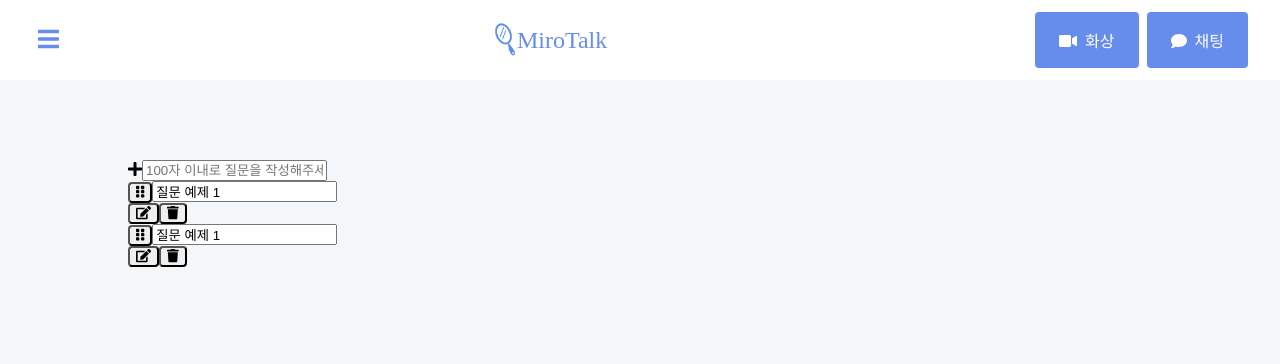
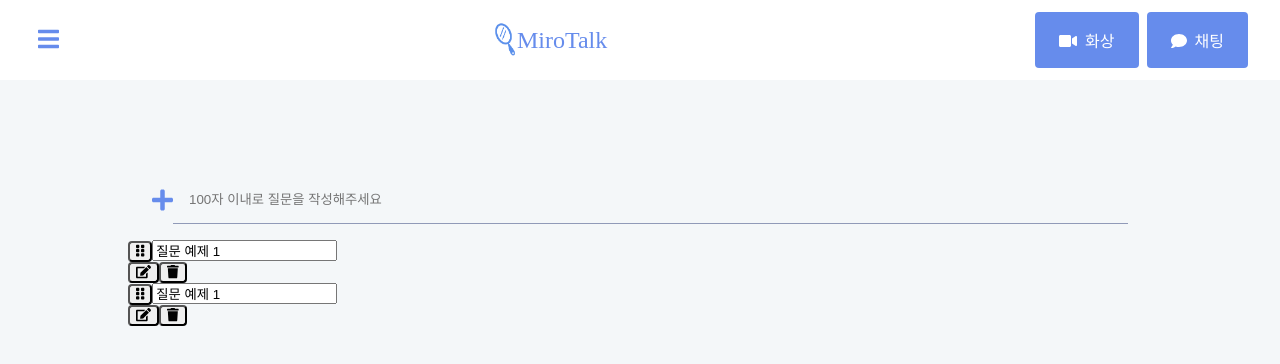
Before and after one commit to pjaeyoung/MiroTalk, a Next.js app: page / in a window 1280 px wide. Shown: the top 364 px of the page. Built offline with nearby package versions, Linux system fonts and the light colour scheme; a web font is replaced by a local one.

Commit message:
fix : page 폴더 안에 일반 컴포넌트 파일 생성 금지 에러 해결

```diff
--- a/pages/QuestionCreate/index.tsx
+++ b/pages/QuestionCreate.tsx
@@ -12,8 +12,30 @@ import {
   faVideo,
 } from '@fortawesome/free-solid-svg-icons';
 
-import * as S from './style';
-import { Header, IconButton, Logo, ModeButton } from '../../components';
+import * as S from '../components/QuestionCreate';
+import { Header, IconButton, Logo, ModeButton } from '../components';
+
+const QuestionForm = styled.form`
+  display: flex;
+  align-items: center;
+  height: 5rem;
+  padding: 1rem 1.5rem;
+
+  & > svg {
+    font-size: 1.5rem;
+    color: ${(props) => props.theme.color.blue};
+  }
+
+  & > input {
+    width: 100%;
+    height: 100%;
+    padding-left: 1rem;
+    background: none;
+    border: none;
+    color: ${(props) => props.theme.color.grey};
+    border-bottom: 1px solid ${(props) => props.theme.color.grey};
+  }
+`;
 
 interface Question {
   id: number;
@@ -88,13 +110,14 @@ export default function QuestionCreate(): JSX.Element {
         </S.ModeBtnContainer>
       </Header>
       <S.Main>
-        <section>
-          <form onSubmit={onSubmit}>
+        <QuestionForm onSubmit={onSubmit}>
           <FontAwesomeIcon icon={faPlus} />
-            <input name="createQuestion" placeholder="100자 이내로 질문을 작성해주세요" />
-          </form>
-        </section>
-        <section>
+          <input
+            name="createQuestion"
+            autoComplete="off"
+            placeholder="100자 이내로 질문을 작성해주세요"
+          />
+        </QuestionForm>
         <ul>
           <li>
             <button>
@@ -125,7 +148,6 @@ export default function QuestionCreate(): JSX.Element {
             </div>
           </li>
         </ul>
-        </section>
       </S.Main>
     </>
   );
```
Also changed, not shown: components/QuestionCreate.tsx (renamed from pages/QuestionCreate/style.tsx). Lines whose indentation alone changed are shown as unchanged.
